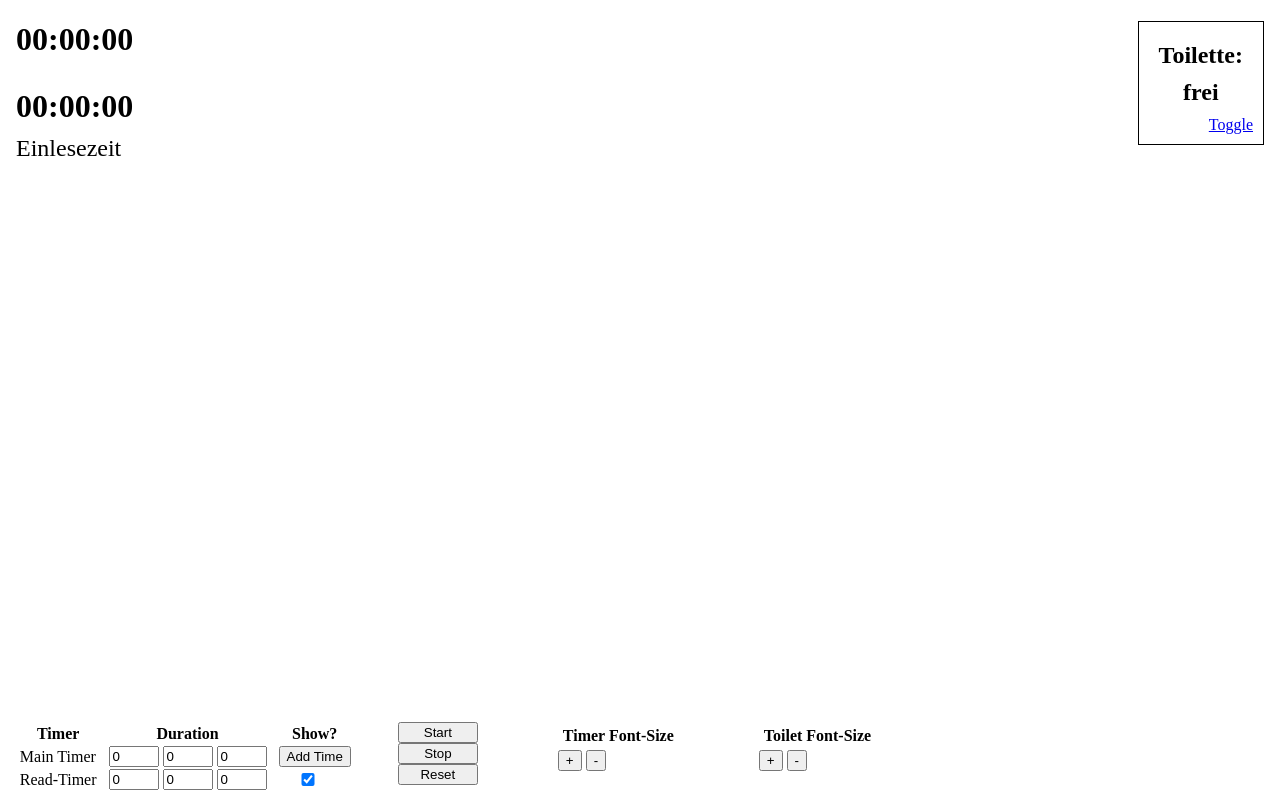
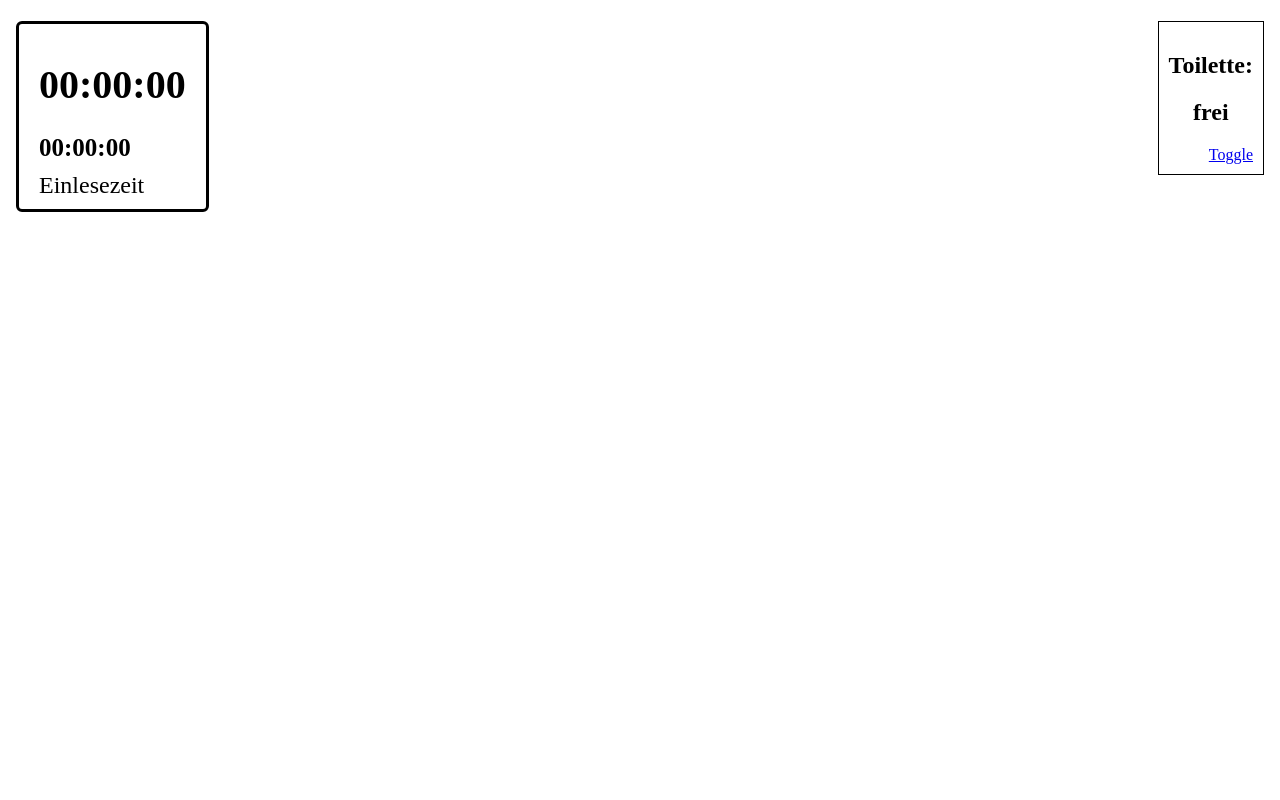
Before and after one commit to examtimer/examtimer.github.io, a plain HTML site: page index.html in a window 1280 px wide. Drawn offline with nearby package versions, Linux system fonts and the light colour scheme.

Commit message:
Erste Versuche. Größen der Timer unterschiedlich + Settingsleiste nur sichtbar bei mouseover. Funktioniert beides noch nicht :(

```diff
--- a/index.html
+++ b/index.html
@@ -1,3 +1,4 @@
+<!DOCTYPE html>
 <html>
 <head>
     <script src="https://ajax.googleapis.com/ajax/libs/jquery/3.1.1/jquery.min.js"></script>
@@ -16,7 +17,18 @@
 
         #timers {
             float: left;
+			padding:10px 20px;
+			border: 3px solid black;
+			border-radius: 6px;
         }
+
+	#timerMain {
+		font-size: 40px;
+		}
+
+	#timerRead {
+		font-size: 25px;
+		}
 
         #toilet {
             float: right;
@@ -28,7 +40,12 @@
             position: absolute;
             bottom: 1vh;
             left: 1vw;
+visibility: hidden;
         }
+<!-- ToDo: Fix.....>
+#settingsWrapper:hover #settings {
+visibility: visible;
+}
 
         #timerControls {
             float: left;
@@ -62,9 +79,7 @@
             display: block;
         }
 
-        h1 {
-            margin: 0 0 30px 0;
-        }
+
 
         #timerRead {
             margin: 0 0 10px 0;
@@ -74,9 +89,7 @@
             font-size: 1.5em;
         }
 
-        h2 {
-            margin: 10px;
-        }
+
 
         h4 {
             margin: 5px;
@@ -109,10 +122,10 @@
 <div id="toilet">
     <h2>Toilette:</h2>
     <h2 id="toiletLabel">frei</h2>
-    <a href="." onclick="return toggleToilet()" id="toiletToggle">Toggle</a>
+    <a href="#" onclick="return toggleToilet()" id="toiletToggle">Toggle</a>
 </div>
 
-
+<div id="settingsWrapper">
 <div id="settings">
     <table>
         <tr>
@@ -154,8 +167,8 @@
 
     <div id="timerSize">
         <h4>Timer Font-Size</h4>
-        <button onclick="incSize('h1')">+</button>
-        <button onclick="decSize('h1')">-</button>
+        <button onclick="incSize('#timerMain');incSize('#timerRead')">+</button>
+        <button onclick="decSize('#timerMain');decSize('#timerRead')">-</button>
     </div>
 
     <div id="toiletSize">
@@ -164,7 +177,7 @@
         <button onclick="decSize('h2')">-</button>
     </div>
 </div>
-
+</div>
 
 <div id="addTimePane" style="display: none">
     <input type="number" id="addedHrs" value="0" min="0">
@@ -246,7 +259,7 @@
             return "00:00:00"
         }
 
-        var hrs = Math.flo or(diff / 3600000);
+        var hrs = Math.floor(diff / 3600000);
         var min = Math.floor((diff % 3600000) / 60000);
         var sec = Math.floor((diff % 60000) / 1000);
 
```
Also changed, not shown: ToDo.txt (added).
